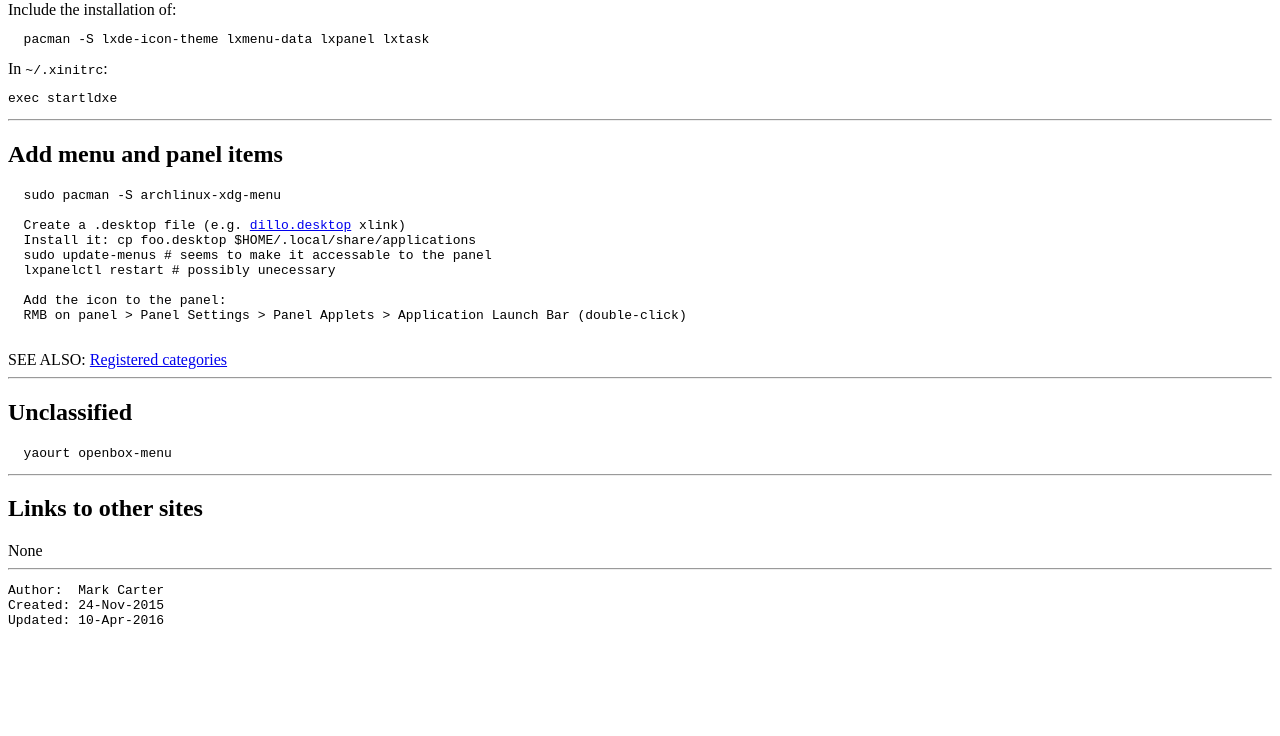
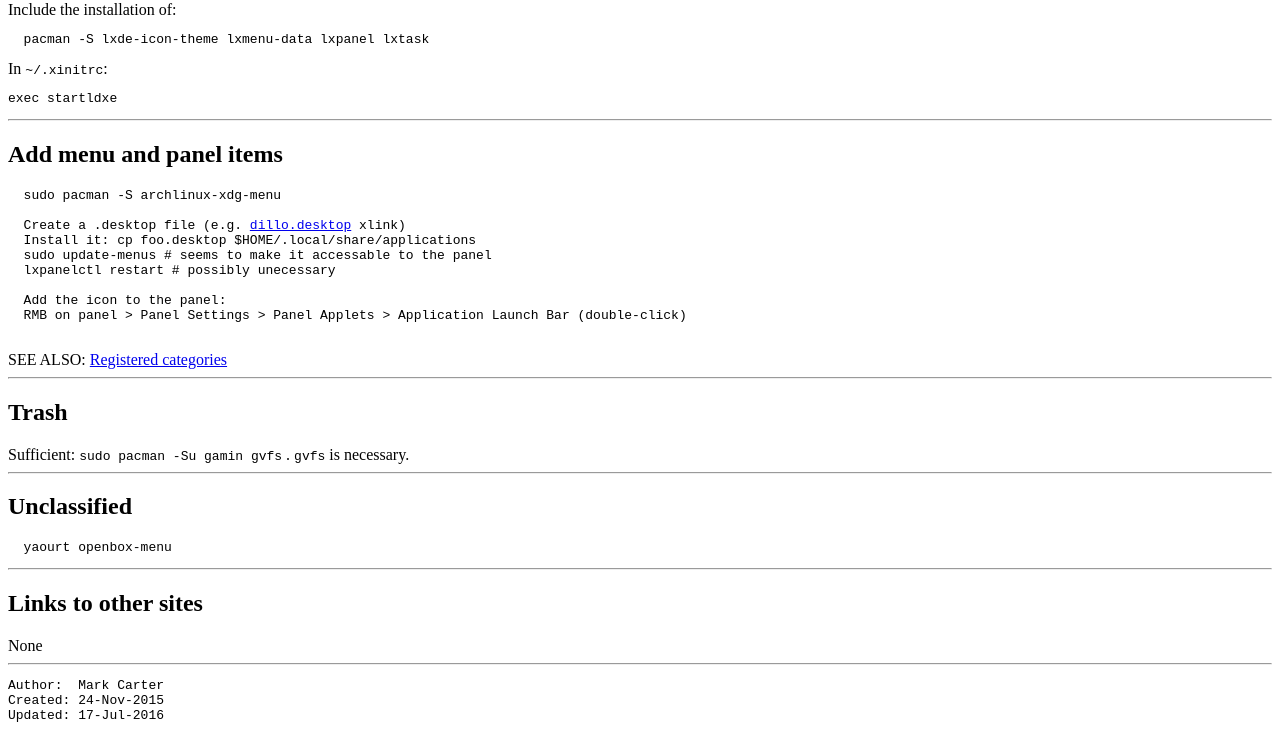
Before and after one commit to blippy/website, a plain HTML site: page main/htdocs/unix/arch/lxde.htm in a window 1280 px wide. Shown: the part 105-841 px from the top of the page. Before the commit the page ends 800 px from the top, so only its background shows below. Drawn offline with Linux system fonts and the light colour scheme.

Commit message:
modified:   lxde.htm

```diff
--- a/main/htdocs/unix/arch/lxde.htm
+++ b/main/htdocs/unix/arch/lxde.htm
@@ -37,6 +37,9 @@ exec startldxe
 
 SEE ALSO: <a href="https://specifications.freedesktop.org/menu-spec/menu-spec-1.0.html#category-registry">Registered categories</a>
 
+<hr><h2>Trash</h2>
+
+Sufficient: <code>sudo pacman -Su gamin gvfs</code> . <code>gvfs</code> is necessary.
 
 <hr><h2>Unclassified</h2>
 
@@ -53,7 +56,7 @@ None
 <hr><pre>
 Author:  Mark Carter
 Created: 24-Nov-2015
-Updated: 10-Apr-2016
+Updated: 17-Jul-2016
 </pre>
 </body>
 </html>
```
